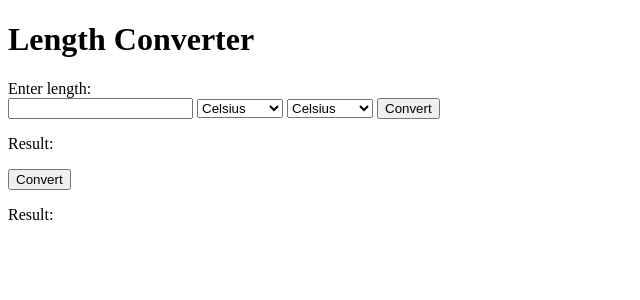
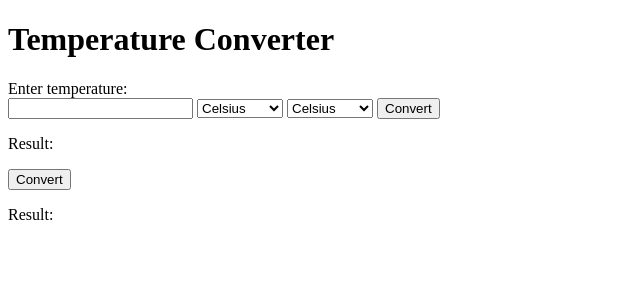
Before and after one commit to Dznnm/FLASKweb_UnitConverter, a Flask app: template templates/temperature.html in a window 1280 px wide. Shown: the part 26-326 px from the top of the page, without its empty margins (0-640 px from the left). Run offline with Flask 3, Linux system fonts and the light colour scheme; the template is opened without the code that fills it, so the values that code supplies are empty.

Commit message:
fix temperature

```diff
--- a/app.py
+++ b/app.py
@@ -48,7 +48,7 @@ def weight():
         result = round(base / weight_units[to_unit],2)
     return render_template('weight.html', result=result, to_unit=to_unit)
 
-@app.route('/temperature')
+@app.route('/temperature', methods=['POST'])
 def temperature():
     result = "Enter a value and select units to convert."
     to_unit = ""
--- a/templates/temperature.html
+++ b/templates/temperature.html
@@ -1,7 +1,7 @@
 <!DOCTYPE html>
 <html>
     <head>
-    <title>DM Unit Converter - Length</title>
+    <title>DM Unit Converter - Temperature</title>
     </head>
     <body>
 
@@ -11,10 +11,10 @@
             <a href="{{ url_for('temperature') }}">Temperature</a>
         </nav>
 
-        <h1>Length Converter</h1>
+        <h1>Temperature Converter</h1>
 
-        <label>Enter length:</label>
-    <form action="/" method="post">
+        <label>Enter temperature:</label>
+    <form action="/temperature" method="post">
             <input
             type="number"
             name="value"
```
